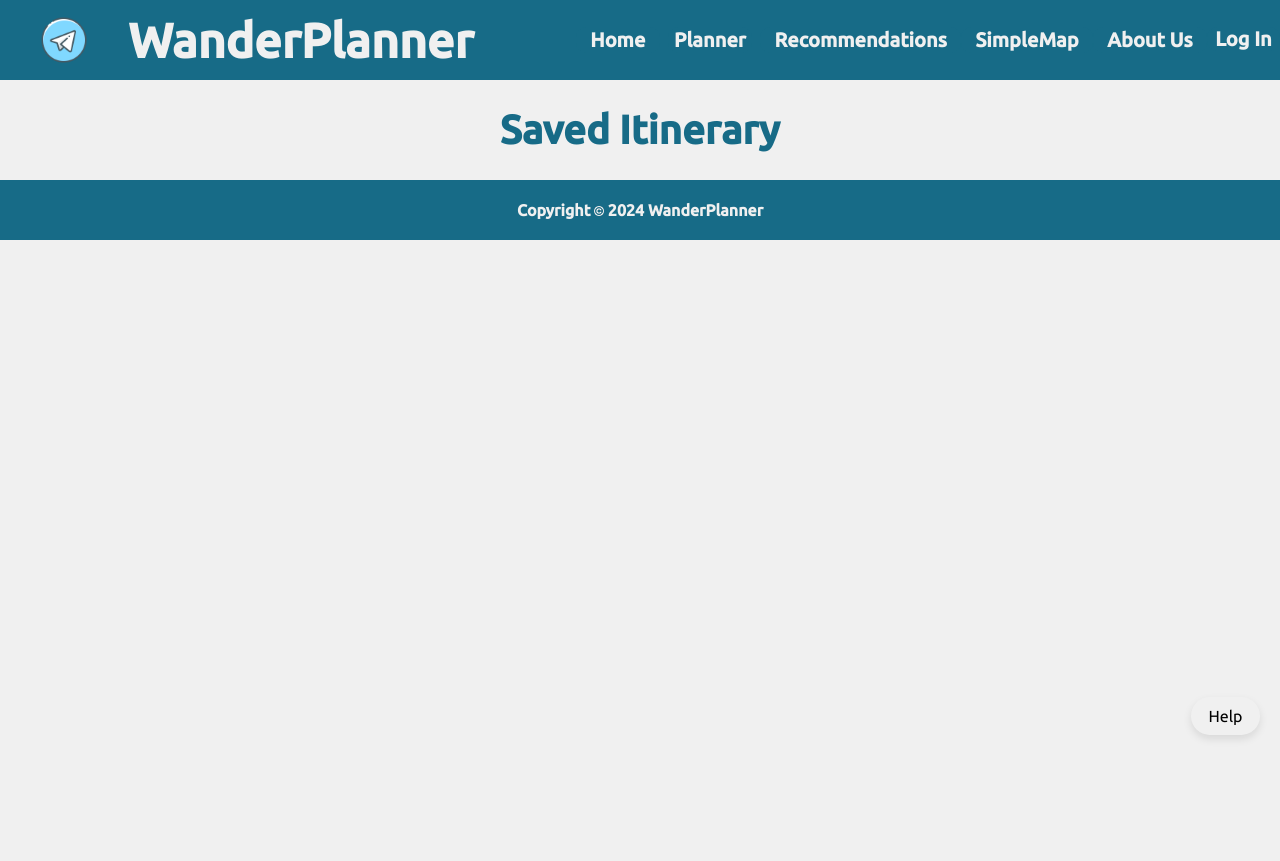
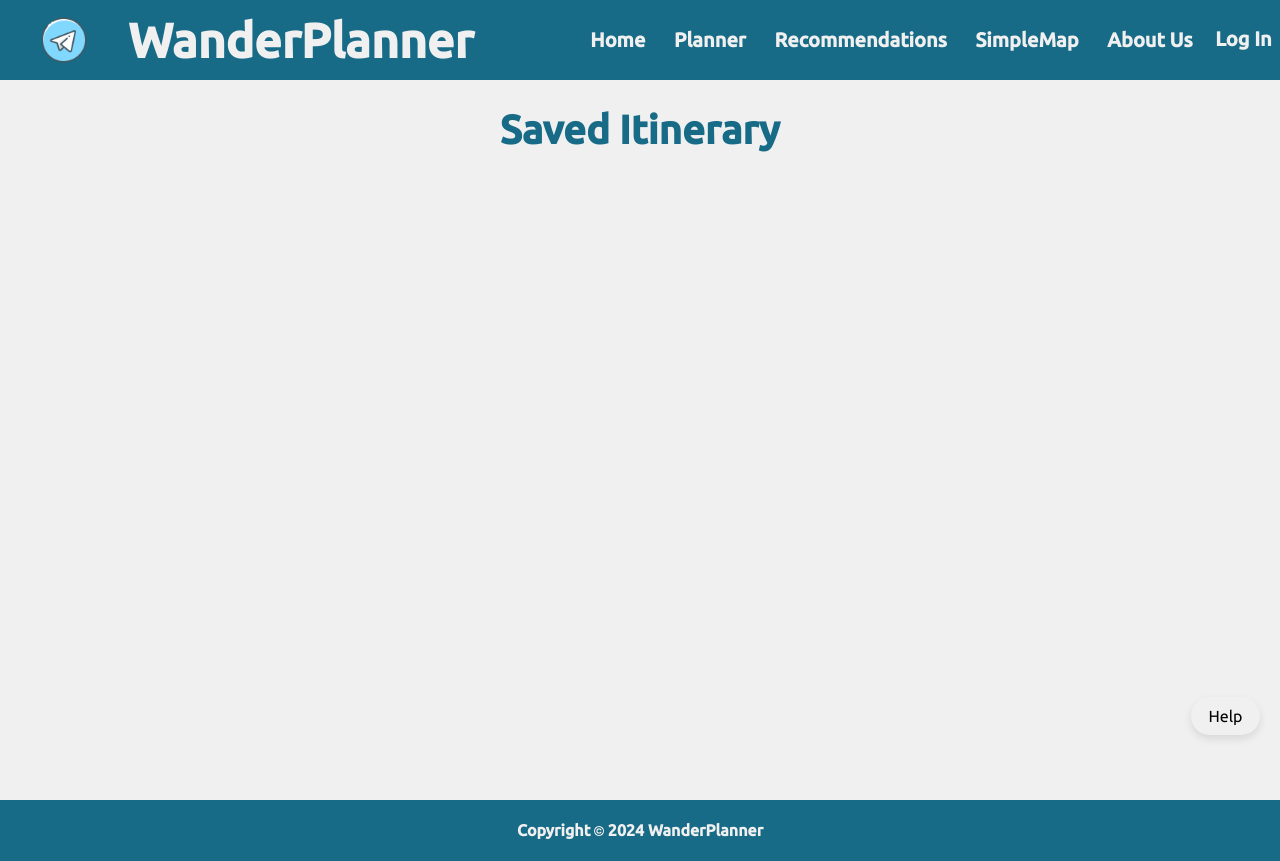
Before and after one commit to rubberart7/WanderPlanner, a Flask app: page /savedPlans in a window 1280 px wide. Before the commit the page ends 739 px from the top, so only its background shows below. Run offline with Flask 3, Linux system fonts and the light colour scheme.

Commit message:
footer positioning fixed

```diff
--- a/static/css/main.css
+++ b/static/css/main.css
@@ -33,6 +33,7 @@ body {
     background-color: var(--bodybackground);
     display: flex;
     flex-direction: column;
+    min-height: 100vh;
 }
 
 .buttonContainer{
@@ -854,3 +855,7 @@ cursor: pointer;
 .downloadButton:hover {
     background-color: #B4D4FF;
 }
+
+.savedBody {
+    min-height: 90vh;
+}
--- a/templates/savedPlans.html
+++ b/templates/savedPlans.html
@@ -7,7 +7,7 @@
 {% endblock %}
 
 {% block body %}
-
+<div class="savedBody">
     <h1 class="title">Saved Itinerary</h1>
 
     <div>
@@ -50,6 +50,7 @@
         </div>
     {% endfor %}
     </div>
+</div>
 
 
 {% endblock %}
--- a/templates/welcome.html
+++ b/templates/welcome.html
@@ -3,8 +3,10 @@
 
 
 {% block body %}
-<h1>You have successfully registered</h1>
-{{username}}
+<div class="savedBody">
+    <h1>You have successfully registered</h1>
+    {{username}}
+</div>
 
 <script>
 
```
Also changed, not shown: instance/test.db. Lines whose indentation alone changed are shown as unchanged.
